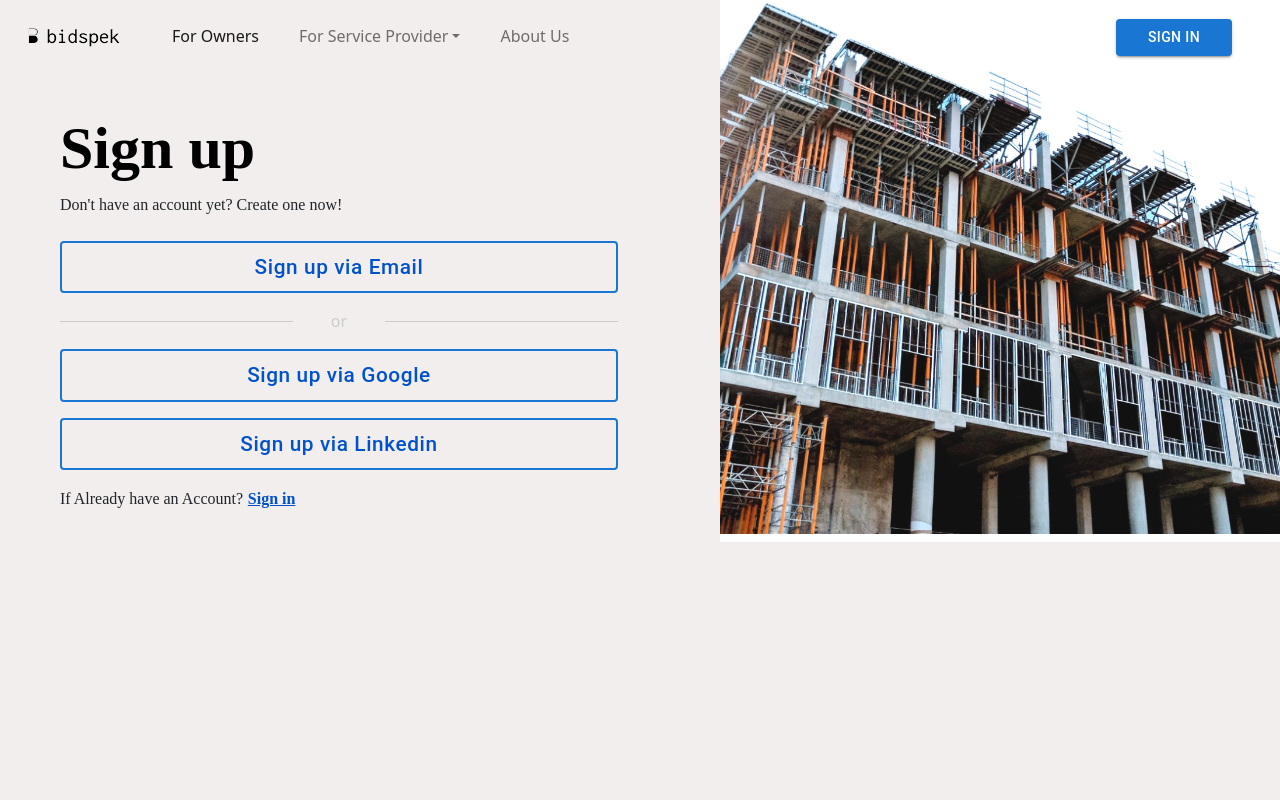
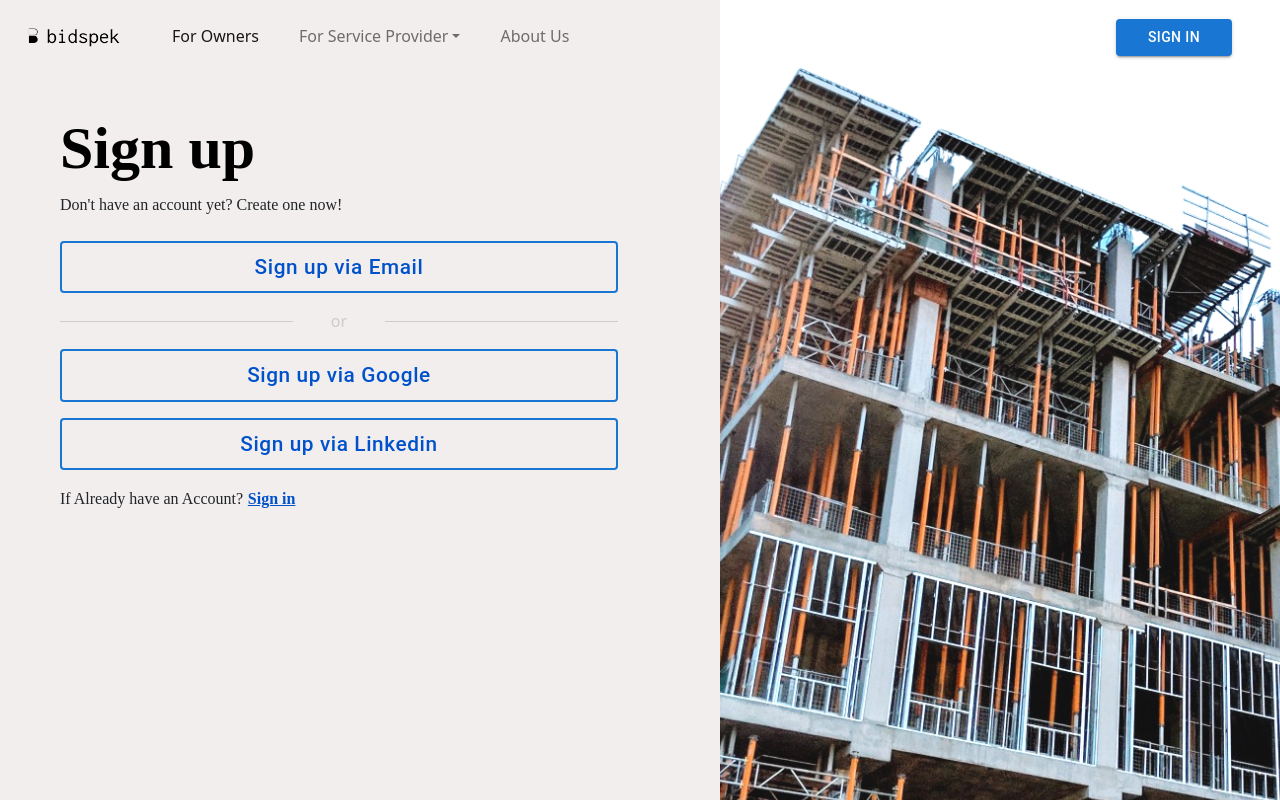
Before and after one commit to Aghmaz/bidspek, a React (Create React App) app in the folder client/: page /signup in a window 1280 px wide. Shown: the top 800 px of the page. Built offline with nearby package versions, Linux system fonts and the light colour scheme; no server answers.

Commit message:
frontend/backend

```diff
--- a/client/src/components/Signup.js
+++ b/client/src/components/Signup.js
@@ -330,7 +330,7 @@ const Signup = () => {
         </div>
       </div>
       <div className="pic" style={{ marginBottom: "-2rem" }}>
-        <img className="img-fluid" src={first} alt="Construction building" />
+        <img className="img" src={first} alt="Construction building" />
       </div>
       {/* <div className="mt-3" style={{ float: "right" }}>
         {toastMessage !== "" && (
```
